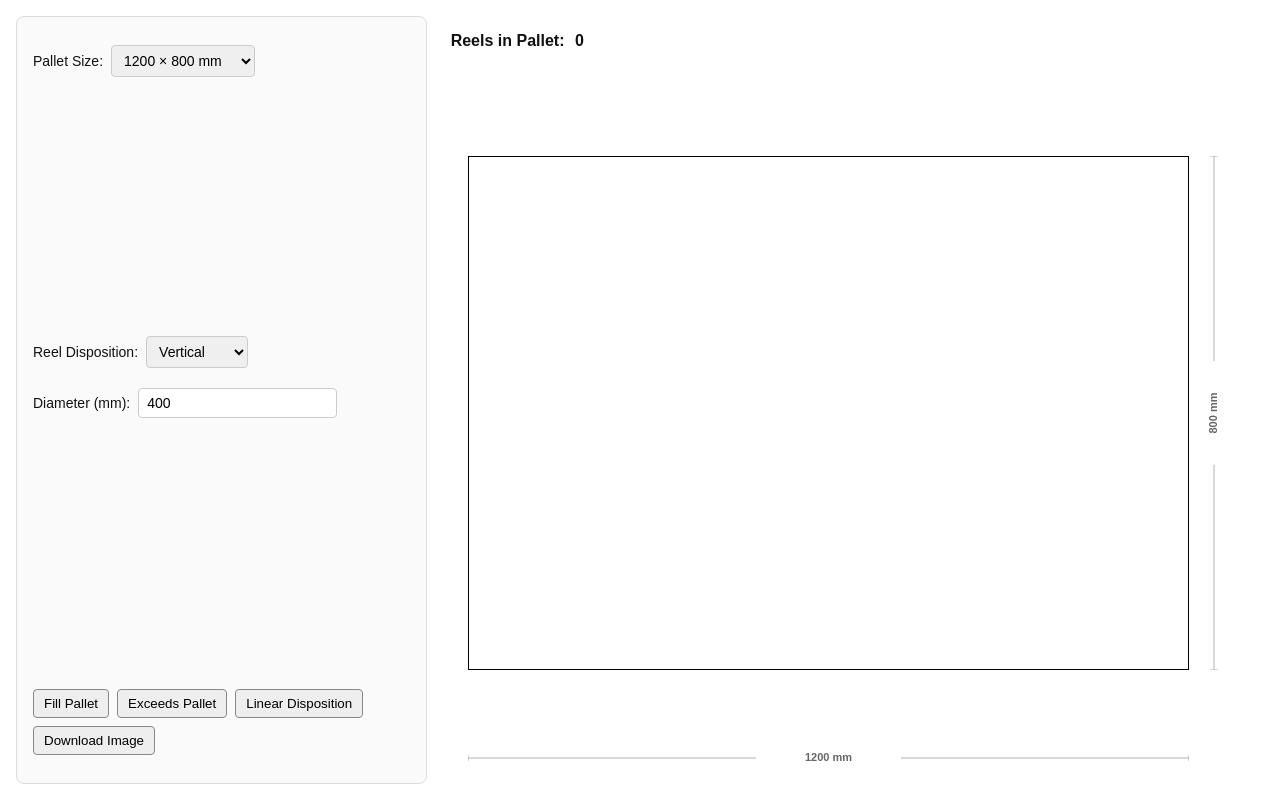
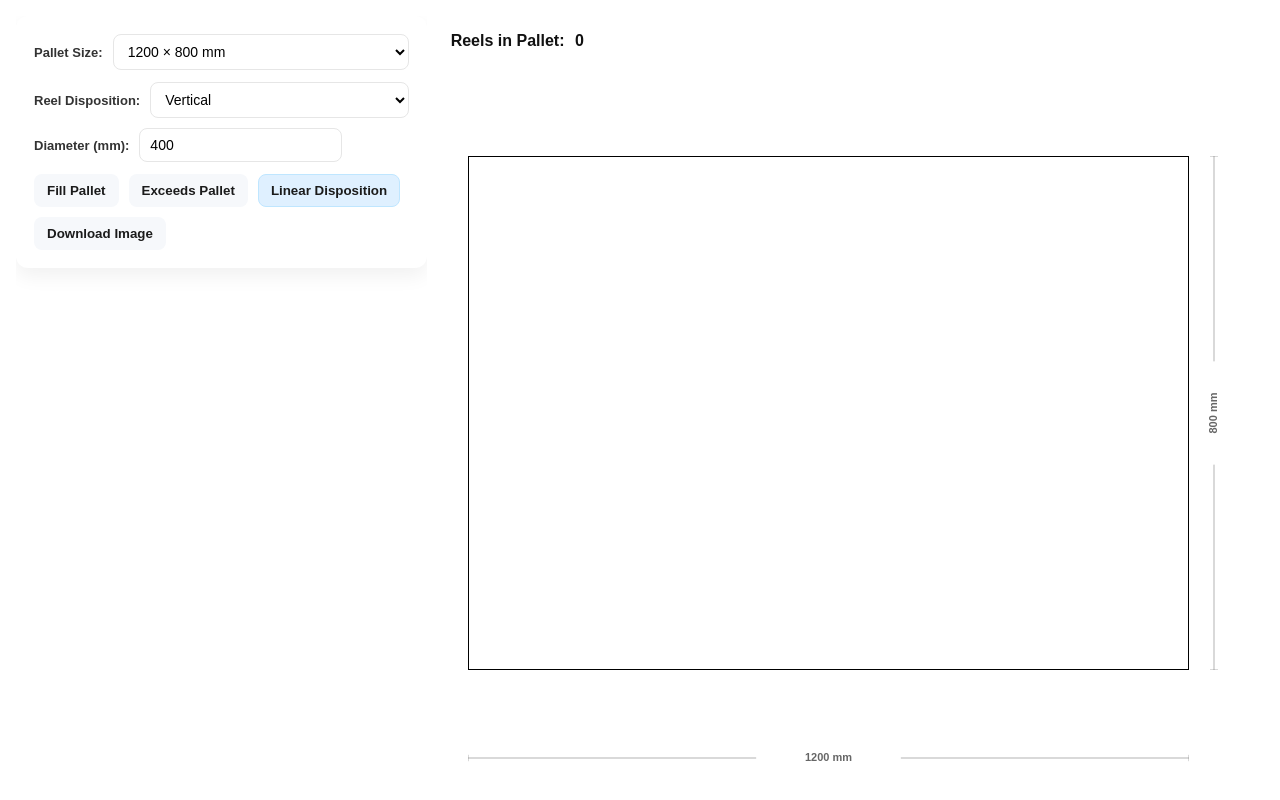
Before and after one commit to Rorcaid/modelo_paletes, a plain HTML site: page index.html in a window 1280 px wide. Drawn offline with Linux system fonts and the light colour scheme.

Commit message:
clean sidebar

```diff
--- a/style.css
+++ b/style.css
@@ -74,45 +74,68 @@ body {
 /* Controlo / Formulário */
 form#controls {
   width: 100%;
-  height: 100%;
-  padding: 16px;
-  border: 1px solid #ddd;
-  border-radius: 8px;
-  background: #fafafa;
+  padding: 18px;
+  border: none;
+  border-radius: 12px;
+  background: #ffffff;
+  box-shadow: 0 8px 20px rgba(17, 17, 17, 0.06);
   display: flex;
   flex-direction: column;
-  justify-content: space-between;
+  gap: 12px;
 }
+
 .form-row {
-  margin: 12px 0;
   display: flex;
+  gap: 10px;
+  align-items: center;
+  margin: 0;
   flex-wrap: wrap;
-  gap: 8px;
-  align-items: center;
 }
 
 /* Labels e inputs básicos */
 label {
-  font-size: 14px;
+  font-size: 13px;
+  color: #333;
+  font-weight: 600;
 }
+
 input[type='number'],
 select {
-  padding: 6px 8px;
-  border: 1px solid #ccc;
-  border-radius: 4px;
+  padding: 8px 10px;
+  border: 1px solid #e6e6e6;
+  border-radius: 8px;
   font-size: 14px;
+  background: #fff;
+  min-width: 100px;
+}
+
+/* Make inputs grow to available space in rows */
+.form-row > input,
+.form-row > select {
+  flex: 1 1 auto;
 }
 
 /* Botões simples */
 button {
-  padding: 6px 10px;
-  border-radius: 4px;
-  border: 1px solid #888;
-  background: #eee;
+  padding: 8px 12px;
+  border-radius: 8px;
+  border: 1px solid transparent;
+  background: #f6f8fb;
   cursor: pointer;
+  font-weight: 700;
+  color: #1b1b1b;
+  transition: background 120ms ease, transform 80ms ease;
 }
+
 button:hover {
-  background: #e0e0e0;
+  background: #eef6ff;
+  transform: translateY(-1px);
+}
+
+/* Active buttons (toggles) */
+button.active {
+  background: #dff0ff;
+  border-color: #bfe6ff;
 }
 
 /* Canvas (tamanho base igual ao modelo) */
```
